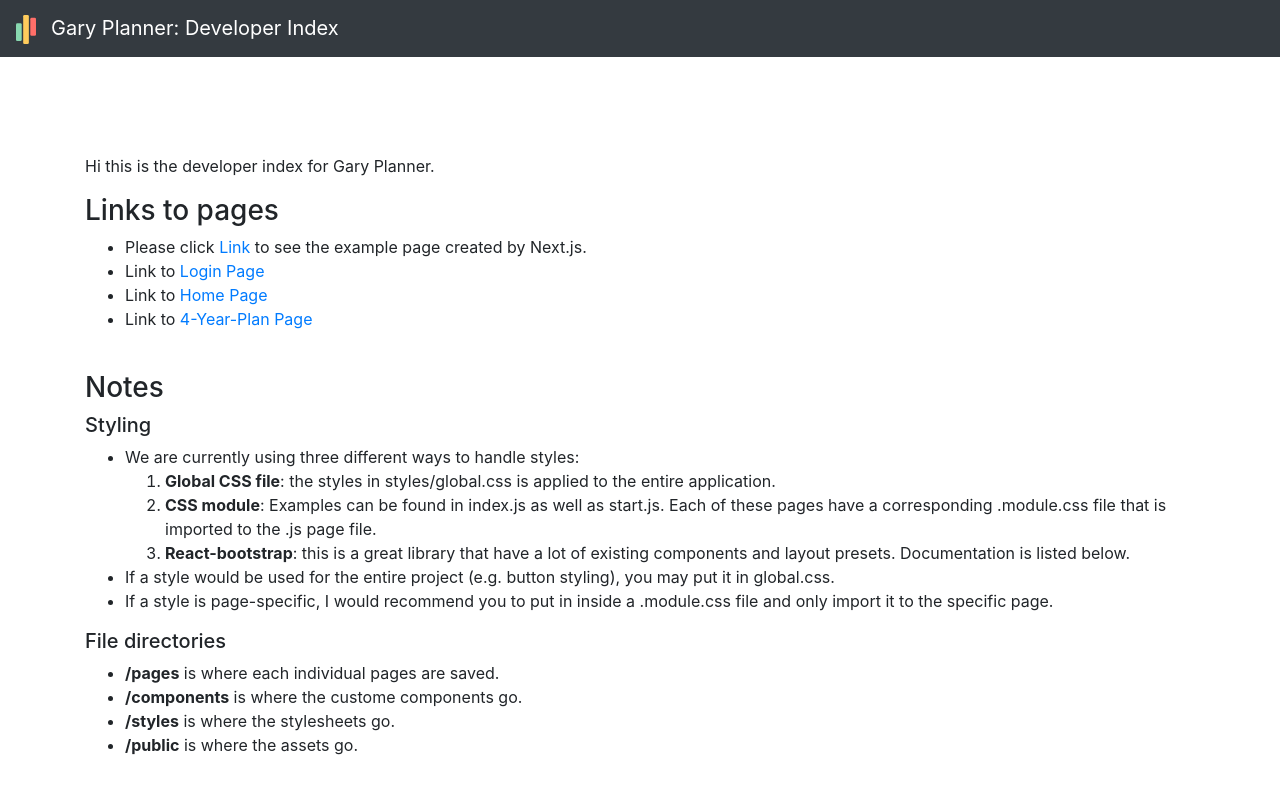
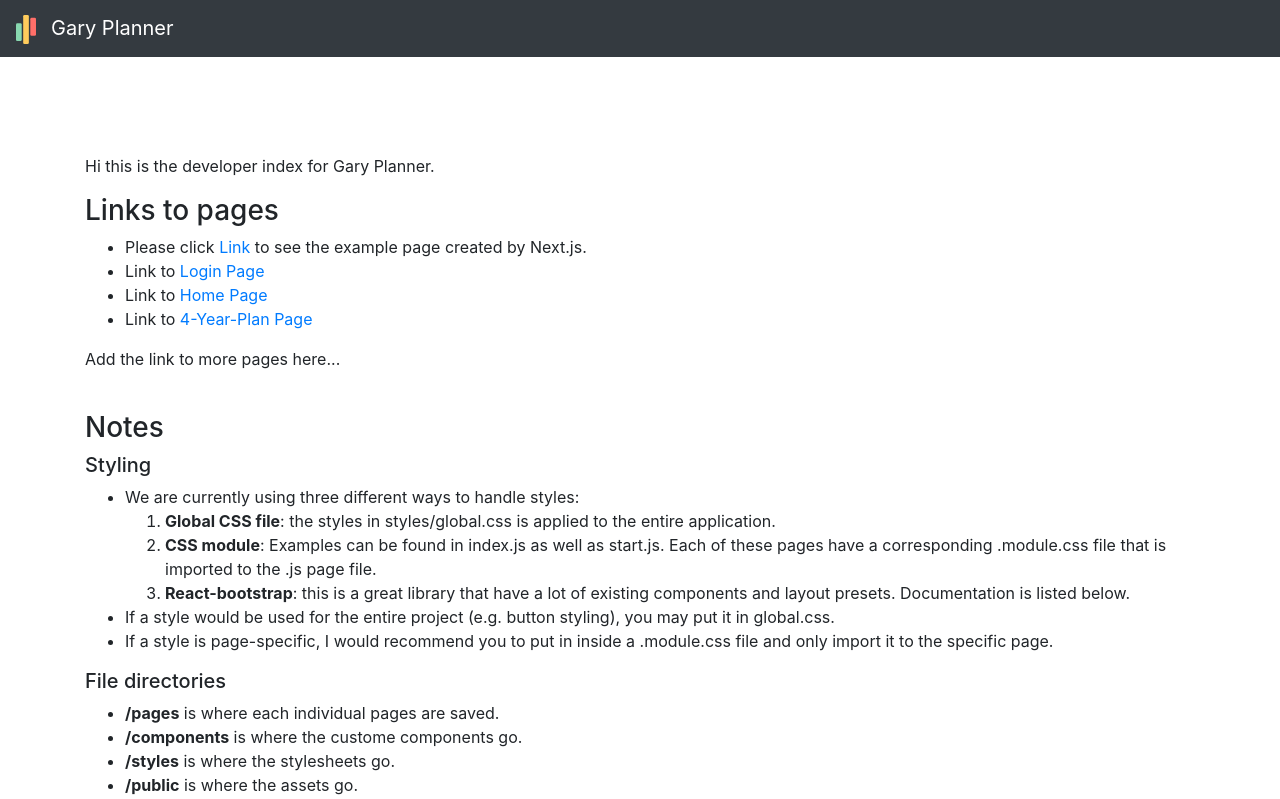
Before and after one commit to YixuanSeanZhou/GaryPlanner, a Next.js app in the folder front-end/: page / in a window 1280 px wide. Shown: the top 799 px of the page. Built offline with nearby package versions, Linux system fonts and the light colour scheme.

Commit message:
Created places for components. Wraped the navbar in a component for future reuse

```diff
--- /dev/null
+++ b/front-end/components/commonUI.js
@@ -0,0 +1,18 @@
+import React from 'react'
+import { Navbar, Container, Row, Col } from 'react-bootstrap'
+
+
+export class GaryNavbar extends React.Component {
+
+    render() {
+        return (
+            <Navbar bg="dark" variant='dark' fixed="top">
+                <Navbar.Brand >
+                    <img src="/logo/PCLogo-Color.svg" alt="Logo of gary planner" className="navbarLogo" />
+                    Gary Planner
+                </Navbar.Brand>
+                {this.props.children}
+            </Navbar>
+        )
+    }
+}
--- a/front-end/pages/index.js
+++ b/front-end/pages/index.js
@@ -1,23 +1,25 @@
+// React and Next.js
 import Link from 'next/link'
 import Head from 'next/head'
+
+// Components
 import { Navbar, Container, Row, Col } from 'react-bootstrap'
+import { GaryNavbar } from '../components/commonUI'
+
+// Styles
 import styles from '../styles/devIndex.module.css'
 
-export default function Hello() {
+export default function Index() {
     return (
         <>
             <Head>
                 <title>Developer Index</title>
             </Head>
 
-            <Navbar bg="dark" variant='dark' fixed="top">
-                <Navbar.Brand >
-                    <img src="/logo/PCLogo-Color.svg" alt="Logo of gary planner" className="navbarLogo" />
-                    Gary Planner: Developer Index
-                </Navbar.Brand>
-            </Navbar>
+            {/* Here is an example of using a custom components */}
+            <GaryNavbar>
 
-
+            </GaryNavbar>
 
             <Container className={styles.mainContainer}>
                 <p>Hi this is the developer index for Gary Planner. </p>
@@ -28,6 +30,7 @@ export default function Hello() {
                     <li>Link to <Link href='/home'><a>Home Page</a></Link></li>
                     <li>Link to <Link href='/plan'><a>4-Year-Plan Page</a></Link></li>
                 </ul>
+                <p>Add the link to more pages here...</p>
 
                 <br />
                 <h3>Notes</h3>
@@ -65,8 +68,6 @@ export default function Hello() {
 
             </Container>
 
-
-
         </>
     )
 }
```
Also changed, not shown: front-end/components/planCalendar.js (added, +10 -0 lines), front-end/pages/home.js (+5 -2 lines).
